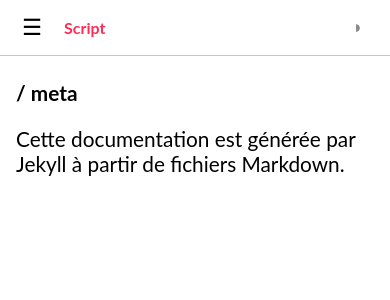
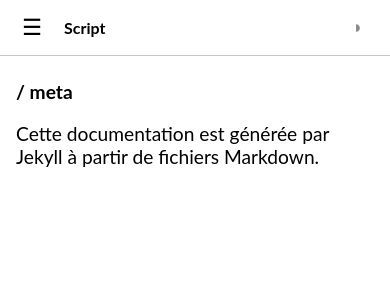
Before and after one commit to script-txt/script-txt.github.io, a Jekyll site: the page built from meta.md, in a window 390 px wide. Shown: the top 300 px of the page. Built offline with Jekyll 4.4.1, drawn with Linux system fonts in a browser that asks for light colours.

Commit message:
Update default.html

```diff
--- a/_layouts/default.html
+++ b/_layouts/default.html
@@ -49,7 +49,7 @@
     background: var(--bg);
     border-bottom: 1px solid var(--border);
   }
-  header .logo { font-weight: 700; }
+  header .logo { font-weight: 700; color: inherit;}
   header button { background: none; border: 0; color: inherit; cursor: pointer; }
   #menu-btn { display: none; font-size: 1.4rem; }
   .theme-btn {
@@ -141,7 +141,7 @@
       transition: transform .2s ease;
     }
     .sidebar.open { transform: none; }
-    main { font-size:130%; padding: 1.5rem 1rem 3rem; }
+    main { font-size:120%; padding: 1.5rem 1rem 3rem; }
 
   }
   @media (prefers-reduced-motion: reduce) {
```
